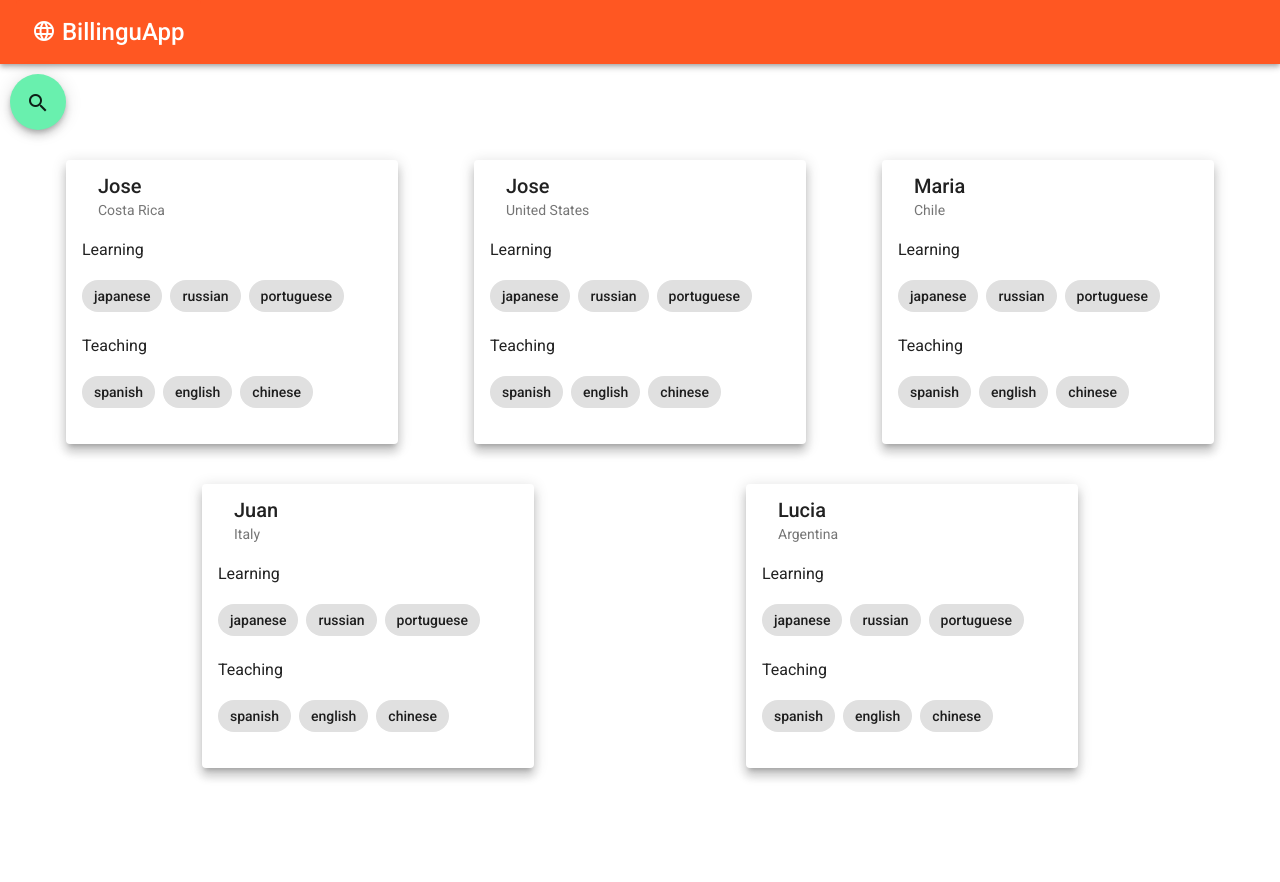
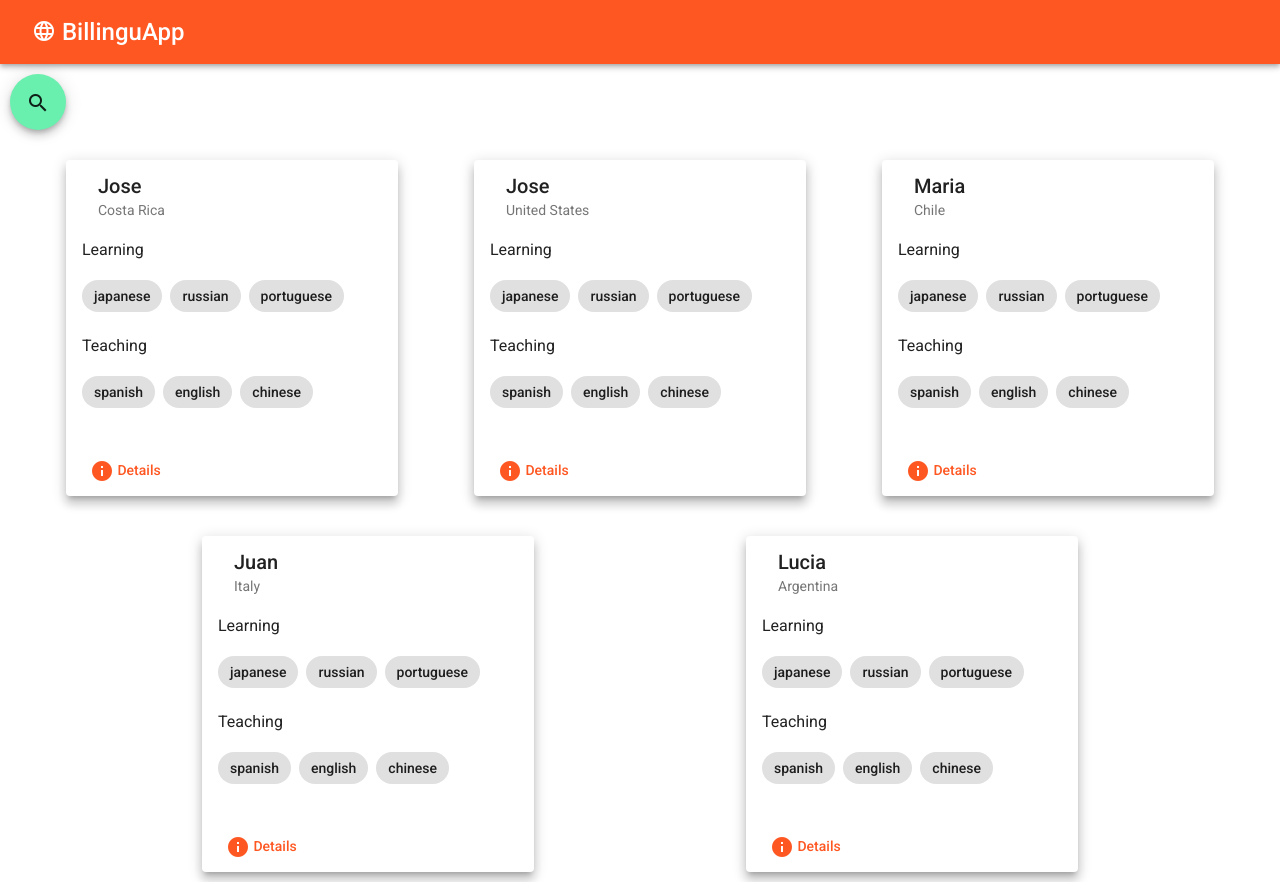
Before and after one commit to JoDaniel1412/BilinguApp, an Angular app in the folder BilinguAppWeb/: page /home in a window 1280 px wide. Before the commit the page ends 800 px from the top, so only its background shows below. Built offline with nearby package versions, Linux system fonts and the light colour scheme.

Commit message:
[ADD] User details component

```diff
--- /dev/null
+++ b/BilinguAppWeb/src/app/modals/user-details/user-details.component.html
@@ -0,0 +1,58 @@
+
+<!-- Header -->
+<h1 mat-dialog-title>{{user.name}} - {{user.age}}</h1>
+<h4>{{user.sex | titlecase}} - {{user.country.name}}</h4>
+
+<!-- Content -->
+<mat-dialog-content>
+  <mat-list>
+
+    <!-- Learning languages -->
+    <div mat-subheader>
+      <mat-icon mat-list-icon>language</mat-icon>
+      Learning
+    </div>
+    <mat-list-item *ngFor="let language of user.learning">
+      <h4> - {{language.name | titlecase}} ({{language.level}})</h4>
+    </mat-list-item>
+
+    <!-- Teaching languages -->
+    <div mat-subheader>
+      <mat-icon mat-list-icon>language</mat-icon>
+      Teaching
+    </div>
+    <mat-list-item *ngFor="let language of user.teaching">
+      <h4> - {{language.name | titlecase}} ({{language.level}})</h4>
+    </mat-list-item>
+
+    <!-- Hobbies -->
+    <div mat-subheader>
+      <mat-icon mat-list-icon>sports_basketball</mat-icon>
+      Hobbies
+    </div>
+    <mat-chip-list class="flex-container">
+      <li class="flex-item" *ngFor="let hobby of user.hobbies">
+        <mat-chip>{{hobby}}</mat-chip>
+      </li>
+    </mat-chip-list>
+
+    <!-- Contact -->
+    <div mat-subheader>
+      <mat-icon mat-list-icon>contact_page</mat-icon>
+      Contact
+    </div>
+    <mat-chip-list class="flex-container">
+      <li class="flex-item" *ngFor="let contact of user.contact">
+        <mat-chip>{{contact}}</mat-chip>
+      </li>
+    </mat-chip-list>
+
+  </mat-list>
+</mat-dialog-content>
+
+<mat-dialog-actions>
+  <button mat-button color="warn" (click)="onNoClick()">
+    <mat-icon>close</mat-icon>
+    Close
+  </button>
+</mat-dialog-actions>
--- /dev/null
+++ b/BilinguAppWeb/src/app/modals/user-details/user-details.component.sass
@@ -0,0 +1,11 @@
+
+.flex-container
+  display: flex
+  flex-flow: row wrap
+  justify-content: flex-start
+  padding: 0
+  margin: 0
+  list-style: none
+
+.flex-item
+  padding: 0
--- /dev/null
+++ b/BilinguAppWeb/src/app/modals/user-details/user-details.component.ts
@@ -0,0 +1,23 @@
+import {Component, Inject, OnInit} from '@angular/core';
+import {MAT_DIALOG_DATA, MatDialogRef} from '@angular/material/dialog';
+import {IUserDetailed} from '../../models/home-view-models';
+
+/**
+ * ref: https://www.freakyjolly.com/angular-material-modal-popup-example/#.X6eL7hvPyUk
+ */
+@Component({
+  selector: 'app-user-details',
+  templateUrl: './user-details.component.html',
+  styleUrls: ['./user-details.component.sass']
+})
+export class UserDetailsComponent {
+
+  constructor(
+    public dialogRef: MatDialogRef<UserDetailsComponent>,
+    @Inject(MAT_DIALOG_DATA) public user: IUserDetailed) { }
+
+  onNoClick(): void {
+    this.dialogRef.close();
+  }
+
+}
--- a/BilinguAppWeb/src/app/user-card/user-card.component.html
+++ b/BilinguAppWeb/src/app/user-card/user-card.component.html
@@ -1,5 +1,5 @@
 
-<mat-card class="mat-elevation-z8" (click)="userDetails()">
+<mat-card class="mat-elevation-z8">
   <mat-card-header>
     <mat-card-title>{{user.name}}</mat-card-title>
     <mat-card-subtitle>{{user.country.name}}</mat-card-subtitle>
@@ -24,4 +24,12 @@
     </mat-chip-list>
     <br>
   </mat-card-content>
+
+  <mat-card-actions>
+    <button mat-button color="primary" (click)="userDetails()">
+      <mat-icon>info</mat-icon>
+      Details
+    </button>
+  </mat-card-actions>
+
 </mat-card>
--- a/BilinguAppWeb/src/app/user-card/user-card.component.ts
+++ b/BilinguAppWeb/src/app/user-card/user-card.component.ts
@@ -1,5 +1,8 @@
 import {Component, Input, OnInit} from '@angular/core';
-import {IUserSimplify} from '../models/home-view-models';
+import {IUserDetailed, IUserSimplify} from '../models/home-view-models';
+import {MatDialog} from '@angular/material/dialog';
+import {UserDetailsComponent} from '../modals/user-details/user-details.component';
+import {User} from '../../data/home-view-sample';
 
 @Component({
   selector: 'app-user-card',
@@ -9,12 +12,19 @@ import {IUserSimplify} from '../models/home-view-models';
 export class UserCardComponent implements OnInit {
 
   @Input() user: IUserSimplify;
+  private userDetailed: IUserDetailed;
 
-  constructor() { }
+  constructor(public dialog: MatDialog) { }
 
   ngOnInit(): void {
+    this.userDetailed = User;
   }
 
-  userDetails() { }
+  userDetails() {
+    this.dialog.open(UserDetailsComponent, {
+      width: '400px',
+      data: this.userDetailed
+    });
+  }
 
 }
--- a/BilinguAppWeb/src/data/home-view-sample.ts
+++ b/BilinguAppWeb/src/data/home-view-sample.ts
@@ -1,3 +1,4 @@
+import {ICountry, ILanguage} from '../app/models/home-view-models';
 
 export const Learning = [
   {name: 'spanish', level: 'amateur'},
@@ -12,6 +13,17 @@ export const Teaching = [
 ];
 
 export const Countries = ['Japan', 'Costa Rica', 'United States', 'Spain', 'Italy', 'Chile'];
+
+export const User = {
+  name: 'Jess',
+  age: 20,
+  sex: 'female',
+  country: {name: 'United States', iso: ''},
+  hobbies: ['video games', 'movies', 'eat'],
+  contact: ['WhatsApp', 'Skype', 'Meet'],
+  learning: Teaching,
+  teaching: Learning,
+};
 
 export const Users = [
   {name: 'Jose',
```
Also changed, not shown: BilinguAppWeb/src/app/app.module.ts (+10 -3 lines), BilinguAppWeb/src/app/models/home-view-models.ts (+16 -5 lines), 1 other file (tests, documents, lock files or other folders).
